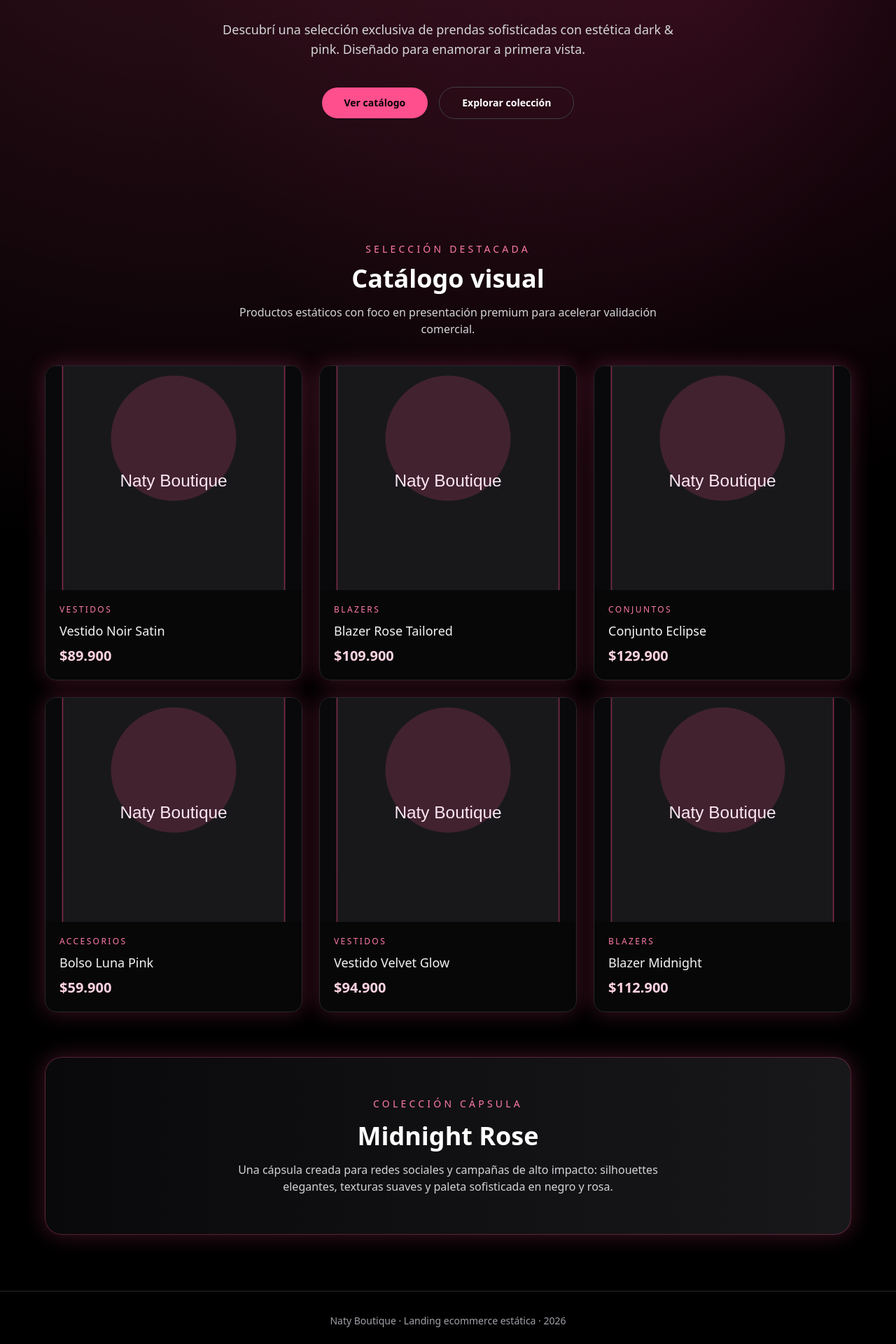
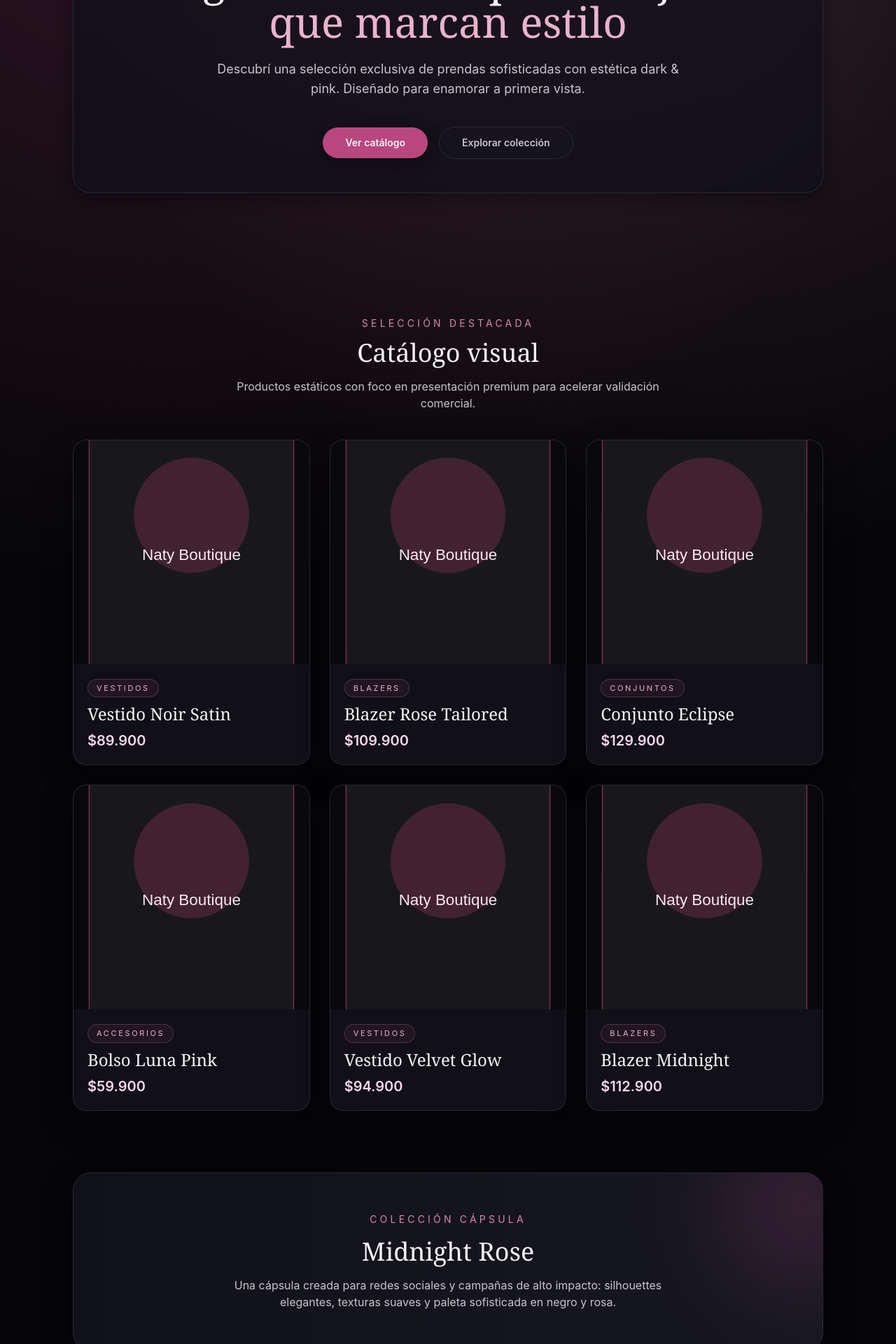
Before and after one commit to damianfortunesky/landing-page-naty, a Next.js app: page / in a window 1280 px wide. Shown: the part 280-2200 px from the top of the page at 70% size. Built offline with nearby package versions, Linux system fonts and the light colour scheme.

Commit message:
feat: define dark premium visual system for landing

```diff
--- a/app/page.tsx
+++ b/app/page.tsx
@@ -5,7 +5,7 @@ import { HeroSection } from "@/components/sections/hero";
 
 export default function HomePage() {
   return (
-    <main>
+    <main className="relative overflow-hidden">
       <HeroSection />
       <CatalogSection />
       <CollectionBanner />
--- a/components/sections/catalog.tsx
+++ b/components/sections/catalog.tsx
@@ -4,14 +4,14 @@ import { SectionTitle } from "@/components/ui/section-title";
 
 export function CatalogSection() {
   return (
-    <section id="catalogo" className="px-6 py-16 md:px-10">
-      <div className="mx-auto max-w-6xl">
+    <section id="catalogo" className="layout-wrap section-space">
+      <div>
         <SectionTitle
           eyebrow="Selección destacada"
           title="Catálogo visual"
           subtitle="Productos estáticos con foco en presentación premium para acelerar validación comercial."
         />
-        <div className="grid gap-6 sm:grid-cols-2 lg:grid-cols-3">
+        <div className="grid gap-6 md:gap-7 sm:grid-cols-2 lg:grid-cols-3">
           {products.map((product) => (
             <ProductCard key={product.id} product={product} />
           ))}
--- a/components/sections/collection-banner.tsx
+++ b/components/sections/collection-banner.tsx
@@ -1,10 +1,11 @@
 export function CollectionBanner() {
   return (
-    <section id="coleccion" className="px-6 pb-20 md:px-10">
-      <div className="mx-auto max-w-6xl rounded-3xl border border-blush-500/30 bg-gradient-to-r from-zinc-950 to-zinc-900 p-10 text-center shadow-glow md:p-14">
-        <p className="text-sm uppercase tracking-[0.3em] text-blush-300">Colección cápsula</p>
-        <h2 className="mt-4 text-3xl font-semibold md:text-4xl">Midnight Rose</h2>
-        <p className="mx-auto mt-4 max-w-2xl text-zinc-300">
+    <section id="coleccion" className="layout-wrap pb-22">
+      <div className="surface-card relative overflow-hidden rounded-3xl bg-gradient-to-r from-surface-elevated to-surface-soft p-10 text-center md:p-14">
+        <div className="pointer-events-none absolute -right-20 -top-16 h-56 w-56 rounded-full bg-rose-500/20 blur-3xl" />
+        <p className="text-sm uppercase tracking-[0.3em] text-rose-300">Colección cápsula</p>
+        <h2 className="mt-4 font-display text-3xl md:text-4xl">Midnight Rose</h2>
+        <p className="mx-auto mt-4 max-w-2xl text-text-secondary">
           Una cápsula creada para redes sociales y campañas de alto impacto: silhouettes elegantes, texturas suaves y
           paleta sofisticada en negro y rosa.
         </p>
--- a/components/sections/footer.tsx
+++ b/components/sections/footer.tsx
@@ -1,7 +1,7 @@
 export function Footer() {
   return (
-    <footer className="border-t border-zinc-800 px-6 py-8 text-center text-sm text-zinc-400 md:px-10">
-      <p>Naty Boutique · Landing ecommerce estática · {new Date().getFullYear()}</p>
+    <footer className="mt-8 border-t border-surface-stroke bg-surface-base/70 px-6 py-10 text-center text-sm text-text-muted backdrop-blur md:px-10">
+      <p className="tracking-[0.08em]">Naty Boutique · Landing ecommerce estática · {new Date().getFullYear()}</p>
     </footer>
   );
 }
--- a/components/sections/hero.tsx
+++ b/components/sections/hero.tsx
@@ -1,26 +1,21 @@
 export function HeroSection() {
   return (
-    <section className="relative isolate overflow-hidden px-6 pb-20 pt-24 md:px-10 md:pb-28 md:pt-32">
-      <div className="mx-auto max-w-6xl text-center">
-        <p className="mb-4 text-sm uppercase tracking-[0.32em] text-blush-300">Nueva temporada</p>
-        <h1 className="text-4xl font-semibold leading-tight md:text-6xl">
-          Elegancia oscura para mujeres que marcan estilo
+    <section className="layout-wrap pb-18 pt-24 md:pb-22 md:pt-30">
+      <div className="hero-panel mx-auto text-center">
+        <p className="badge-premium mb-6">Nueva temporada</p>
+        <h1 className="font-display text-4xl leading-tight md:text-6xl">
+          Elegancia oscura para mujeres
+          <span className="block text-rose-200">que marcan estilo</span>
         </h1>
-        <p className="mx-auto mt-6 max-w-2xl text-sm text-zinc-300 md:text-lg">
+        <p className="mx-auto mt-6 max-w-2xl text-sm text-text-secondary md:text-lg">
           Descubrí una selección exclusiva de prendas sofisticadas con estética dark &amp; pink. Diseñado para
           enamorar a primera vista.
         </p>
         <div className="mt-10 flex flex-wrap items-center justify-center gap-4">
-          <a
-            href="#catalogo"
-            className="rounded-full bg-blush-500 px-8 py-3 text-sm font-semibold text-black transition hover:bg-blush-300"
-          >
+          <a href="#catalogo" className="btn-primary">
             Ver catálogo
           </a>
-          <a
-            href="#coleccion"
-            className="rounded-full border border-zinc-700 px-8 py-3 text-sm font-semibold transition hover:border-blush-300 hover:text-blush-300"
-          >
+          <a href="#coleccion" className="btn-secondary">
             Explorar colección
           </a>
         </div>
--- a/components/ui/product-card.tsx
+++ b/components/ui/product-card.tsx
@@ -7,20 +7,20 @@ interface ProductCardProps {
 
 export function ProductCard({ product }: ProductCardProps) {
   return (
-    <article className="group overflow-hidden rounded-2xl border border-zinc-800 bg-zinc-950/80 shadow-glow transition hover:border-blush-500/70">
+    <article className="surface-card group premium-hover overflow-hidden">
       <div className="relative h-80 overflow-hidden">
         <Image
           src={product.image}
           alt={product.name}
           fill
-          className="object-cover transition duration-500 group-hover:scale-105"
+          className="object-cover transition duration-500 ease-premium group-hover:scale-105"
           sizes="(max-width: 768px) 100vw, (max-width: 1200px) 50vw, 33vw"
         />
       </div>
       <div className="space-y-2 p-5">
-        <p className="text-xs uppercase tracking-[0.2em] text-blush-300">{product.category}</p>
-        <h3 className="text-lg font-medium text-zinc-100">{product.name}</h3>
-        <p className="text-xl font-semibold text-blush-100">{product.price}</p>
+        <p className="badge-premium">{product.category}</p>
+        <h3 className="font-display text-2xl text-text-primary">{product.name}</h3>
+        <p className="text-xl font-semibold text-rose-100">{product.price}</p>
       </div>
     </article>
   );
--- a/components/ui/section-title.tsx
+++ b/components/ui/section-title.tsx
@@ -7,9 +7,9 @@ interface SectionTitleProps {
 export function SectionTitle({ eyebrow, title, subtitle }: SectionTitleProps) {
   return (
     <header className="mx-auto mb-10 max-w-2xl text-center">
-      <p className="mb-3 text-sm uppercase tracking-[0.3em] text-blush-300">{eyebrow}</p>
-      <h2 className="text-3xl font-semibold md:text-4xl">{title}</h2>
-      <p className="mt-4 text-sm text-zinc-300 md:text-base">{subtitle}</p>
+      <p className="mb-3 text-sm uppercase tracking-[0.3em] text-rose-300">{eyebrow}</p>
+      <h2 className="font-display text-3xl md:text-4xl">{title}</h2>
+      <p className="mt-4 text-sm text-text-secondary md:text-base">{subtitle}</p>
     </header>
   );
 }
--- a/postcss.config.mjs
+++ b/postcss.config.mjs
@@ -1,6 +1,5 @@
 export default {
   plugins: {
-    tailwindcss: {},
-    autoprefixer: {}
+    tailwindcss: {}
   }
 };
--- a/styles/globals.css
+++ b/styles/globals.css
@@ -4,10 +4,61 @@
 
 :root {
   color-scheme: dark;
+  --bg: #060609;
+  --bg-elevated: #111118;
+  --bg-soft: #171723;
+  --text-primary: #f6f4f8;
+  --text-secondary: #c8c4cd;
+  --text-muted: #9993a1;
+  --accent: #b8477f;
+  --accent-soft: #dc86aa;
+  --radius-md: 0.9rem;
+  --radius-lg: 1.2rem;
+  --radius-xl: 1.6rem;
 }
 
 body {
-  @apply bg-black text-white antialiased;
-  background-image: radial-gradient(circle at 20% 0%, rgba(255, 79, 141, 0.2), transparent 45%),
-    radial-gradient(circle at 80% 10%, rgba(204, 42, 106, 0.2), transparent 35%);
+  @apply bg-surface-base font-sans text-text-primary antialiased;
+  background-image: radial-gradient(circle at 18% 0%, rgba(184, 71, 127, 0.24), transparent 42%),
+    radial-gradient(circle at 80% 8%, rgba(220, 134, 170, 0.16), transparent 36%);
 }
+
+* {
+  @apply border-surface-stroke;
+}
+
+@layer components {
+  .layout-wrap {
+    @apply mx-auto max-w-6xl px-6 md:px-10;
+  }
+
+  .section-space {
+    @apply py-18 md:py-22;
+  }
+
+  .surface-card {
+    @apply rounded-2xl border border-surface-stroke/90 bg-surface-elevated/95 shadow-card transition duration-300 ease-premium;
+  }
+
+  .btn-primary {
+    @apply inline-flex items-center justify-center rounded-full bg-rose-500 px-8 py-3 text-sm font-semibold text-text-primary shadow-soft transition duration-300 ease-premium hover:-translate-y-0.5 hover:bg-rose-400 hover:shadow-glow;
+  }
+
+  .btn-secondary {
+    @apply inline-flex items-center justify-center rounded-full border border-surface-stroke bg-surface-soft/50 px-8 py-3 text-sm font-semibold text-text-secondary transition duration-300 ease-premium hover:-translate-y-0.5 hover:border-rose-300/80 hover:text-rose-200;
+  }
+
+  .badge-premium {
+    @apply inline-flex items-center rounded-full border border-rose-300/25 bg-rose-500/10 px-3 py-1 text-[11px] uppercase tracking-[0.24em] text-rose-200;
+  }
+
+  .hero-panel {
+    @apply relative overflow-hidden rounded-3xl border border-surface-stroke bg-surface-elevated/75 p-8 shadow-soft backdrop-blur-sm md:p-12;
+  }
+}
+
+@layer utilities {
+  .premium-hover {
+    @apply transition duration-300 ease-premium hover:-translate-y-1;
+  }
+}
--- a/tailwind.config.ts
+++ b/tailwind.config.ts
@@ -8,18 +8,55 @@ const config: Config = {
   theme: {
     extend: {
       colors: {
-        blush: {
-          100: "#ffd3e1",
-          300: "#ff7aa8",
-          500: "#ff4f8d",
-          700: "#cc2a6a"
+        surface: {
+          base: "#060609",
+          elevated: "#111118",
+          soft: "#171723",
+          stroke: "#2a2a35"
         },
-        coal: {
-          950: "#050505"
+        rose: {
+          100: "#f9d8e8",
+          200: "#ecb2ca",
+          300: "#dc86aa",
+          400: "#cb5f90",
+          500: "#b8477f"
+        },
+        text: {
+          primary: "#f6f4f8",
+          secondary: "#c8c4cd",
+          muted: "#9993a1"
         }
       },
+      fontFamily: {
+        sans: ["Inter", "Manrope", "ui-sans-serif", "system-ui", "sans-serif"],
+        display: ["'Playfair Display'", "Cormorant Garamond", "ui-serif", "Georgia", "serif"]
+      },
+      spacing: {
+        18: "4.5rem",
+        22: "5.5rem",
+        30: "7.5rem"
+      },
+      borderRadius: {
+        xl: "0.9rem",
+        "2xl": "1.2rem",
+        "3xl": "1.6rem"
+      },
       boxShadow: {
-        glow: "0 0 30px rgba(255, 79, 141, 0.25)"
+        glow: "0 10px 35px rgba(184, 71, 127, 0.2)",
+        card: "0 18px 45px rgba(4, 4, 8, 0.45)",
+        soft: "0 8px 22px rgba(6, 6, 10, 0.4)"
+      },
+      transitionTimingFunction: {
+        premium: "cubic-bezier(0.22, 1, 0.36, 1)"
+      },
+      keyframes: {
+        float: {
+          "0%, 100%": { transform: "translateY(0px)" },
+          "50%": { transform: "translateY(-6px)" }
+        }
+      },
+      animation: {
+        float: "float 7s ease-in-out infinite"
       }
     }
   },
```
Also changed, not shown: eslint.config.mjs (+8 -2 lines), 1 other file (tests, documents, lock files or other folders).
